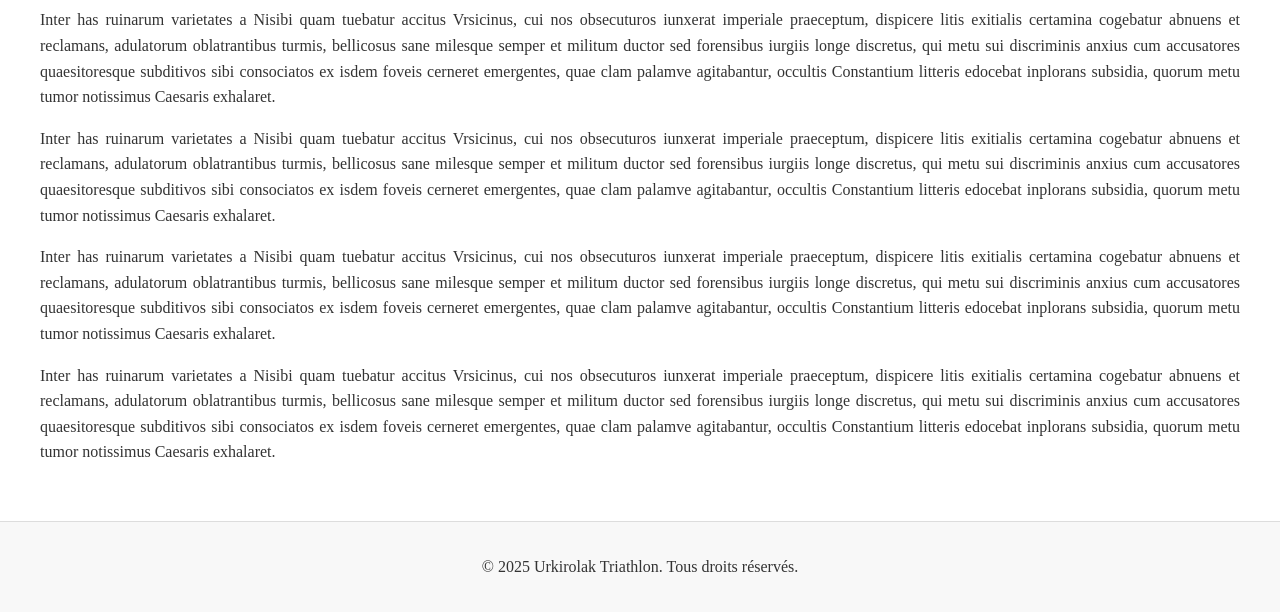
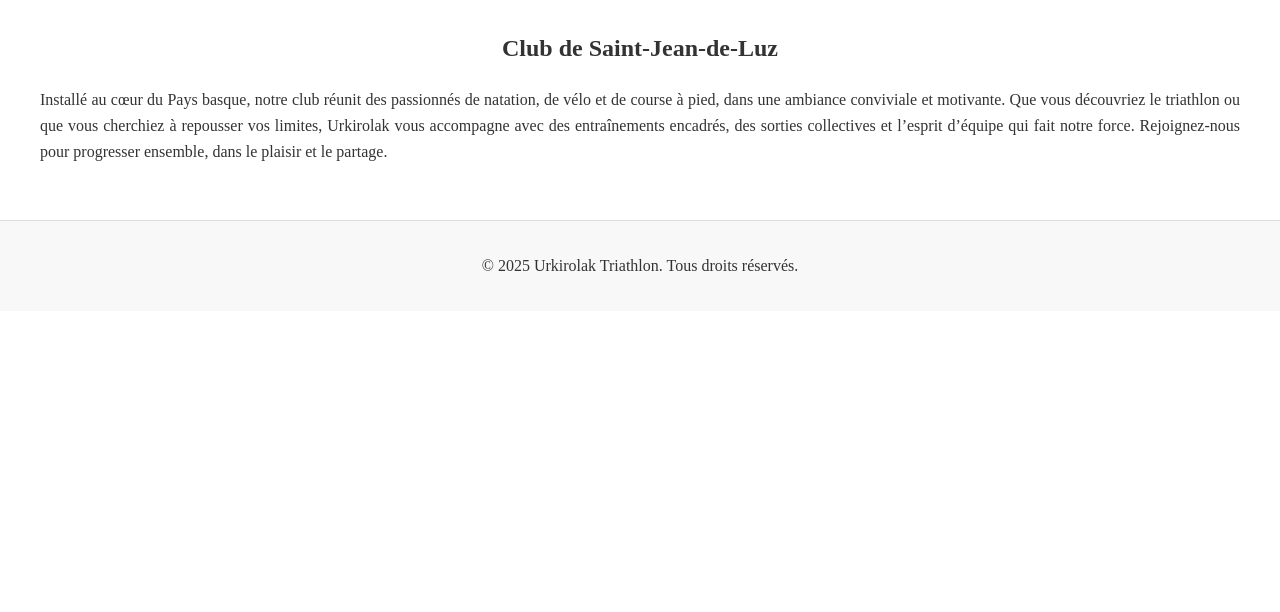
Before and after one commit to ane-sthesie/test-site-urki, a plain HTML site: page index.html in a window 1280 px wide. Shown: the part 912-1524 px from the top of the page. After the commit the page ends 1223 px from the top, so only its background shows below. Drawn offline with Linux system fonts and the light colour scheme.

Commit message:
Nouvelle version

```diff
--- a/index.html
+++ b/index.html
@@ -42,46 +42,15 @@
               </nav>
           </header>
           <main>
-              <a href="https://www.youtube.com/watch?v=9-x1YcVOL_4&t=3s"><video src="Images/TRIATHLON_ST_JEAN_DE_LUZ_2024_mute.mp4" class="banner-image" autoplay loop muted>
-                <img src="Images/banner.jpg" class="banner-image" alt="Bannière Urkirolak Triathlon">
-              </video></a>
+              <img src="Images/banner.jpg" class="banner-image" alt="Bannière Urkirolak Triathlon">
               <h1>Urkirolak Triathlon</h1>
               <h2>Club de Saint-Jean-de-Luz</h2>
               <p>
-                  Inter has ruinarum varietates a Nisibi quam tuebatur accitus Vrsicinus, cui nos
-                  obsecuturos iunxerat imperiale praeceptum, dispicere litis exitialis certamina
-                  cogebatur abnuens et reclamans, adulatorum oblatrantibus turmis, bellicosus sane
-                  milesque semper et militum ductor sed forensibus iurgiis longe discretus, qui metu
-                  sui discriminis anxius cum accusatores quaesitoresque subditivos sibi consociatos ex
-                  isdem foveis cerneret emergentes, quae clam palamve agitabantur, occultis Constantium
-                  litteris edocebat inplorans subsidia, quorum metu tumor notissimus Caesaris exhalaret.
-              </p>
-              <p>
-                  Inter has ruinarum varietates a Nisibi quam tuebatur accitus Vrsicinus, cui nos
-                  obsecuturos iunxerat imperiale praeceptum, dispicere litis exitialis certamina
-                  cogebatur abnuens et reclamans, adulatorum oblatrantibus turmis, bellicosus sane
-                  milesque semper et militum ductor sed forensibus iurgiis longe discretus, qui metu
-                  sui discriminis anxius cum accusatores quaesitoresque subditivos sibi consociatos ex
-                  isdem foveis cerneret emergentes, quae clam palamve agitabantur, occultis Constantium
-                  litteris edocebat inplorans subsidia, quorum metu tumor notissimus Caesaris exhalaret.
-              </p>
-              <p>
-                  Inter has ruinarum varietates a Nisibi quam tuebatur accitus Vrsicinus, cui nos
-                  obsecuturos iunxerat imperiale praeceptum, dispicere litis exitialis certamina
-                  cogebatur abnuens et reclamans, adulatorum oblatrantibus turmis, bellicosus sane
-                  milesque semper et militum ductor sed forensibus iurgiis longe discretus, qui metu
-                  sui discriminis anxius cum accusatores quaesitoresque subditivos sibi consociatos ex
-                  isdem foveis cerneret emergentes, quae clam palamve agitabantur, occultis Constantium
-                  litteris edocebat inplorans subsidia, quorum metu tumor notissimus Caesaris exhalaret.
-              </p>
-              <p>
-                  Inter has ruinarum varietates a Nisibi quam tuebatur accitus Vrsicinus, cui nos
-                  obsecuturos iunxerat imperiale praeceptum, dispicere litis exitialis certamina
-                  cogebatur abnuens et reclamans, adulatorum oblatrantibus turmis, bellicosus sane
-                  milesque semper et militum ductor sed forensibus iurgiis longe discretus, qui metu
-                  sui discriminis anxius cum accusatores quaesitoresque subditivos sibi consociatos ex
-                  isdem foveis cerneret emergentes, quae clam palamve agitabantur, occultis Constantium
-                  litteris edocebat inplorans subsidia, quorum metu tumor notissimus Caesaris exhalaret.
+                  Installé au cœur du Pays basque, notre club réunit des passionnés de natation, de vélo et
+                  de course à pied, dans une ambiance conviviale et motivante. Que vous découvriez le
+                  triathlon ou que vous cherchiez à repousser vos limites, Urkirolak vous accompagne avec des
+                  entraînements encadrés, des sorties collectives et l’esprit d’équipe qui fait notre force.
+                  Rejoignez-nous pour progresser ensemble, dans le plaisir et le partage.
               </p>
           </main>
           <footer>
```
